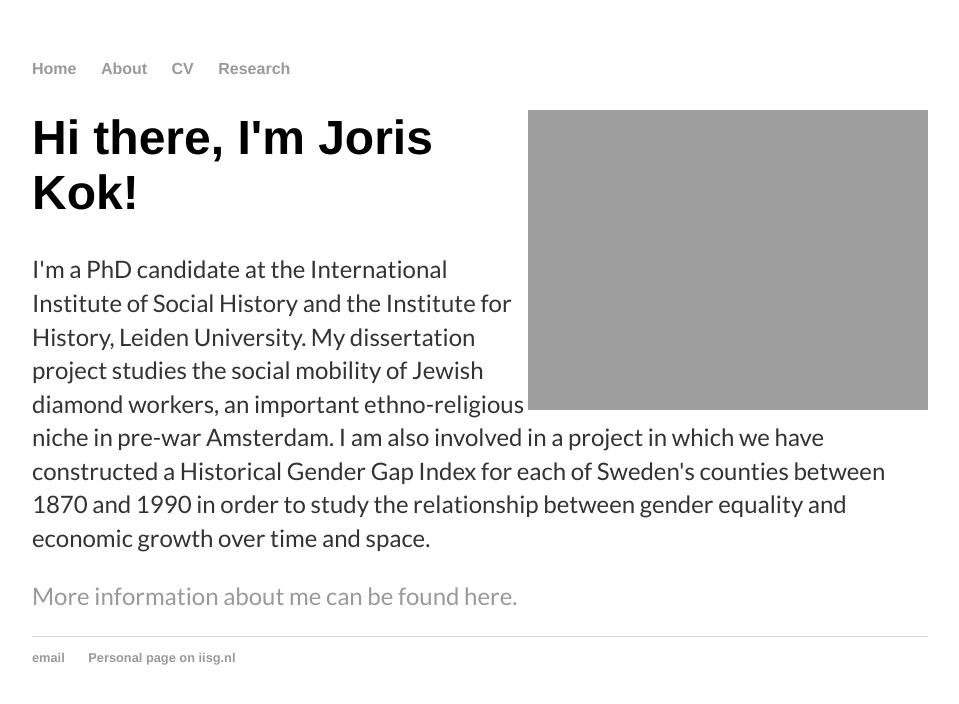
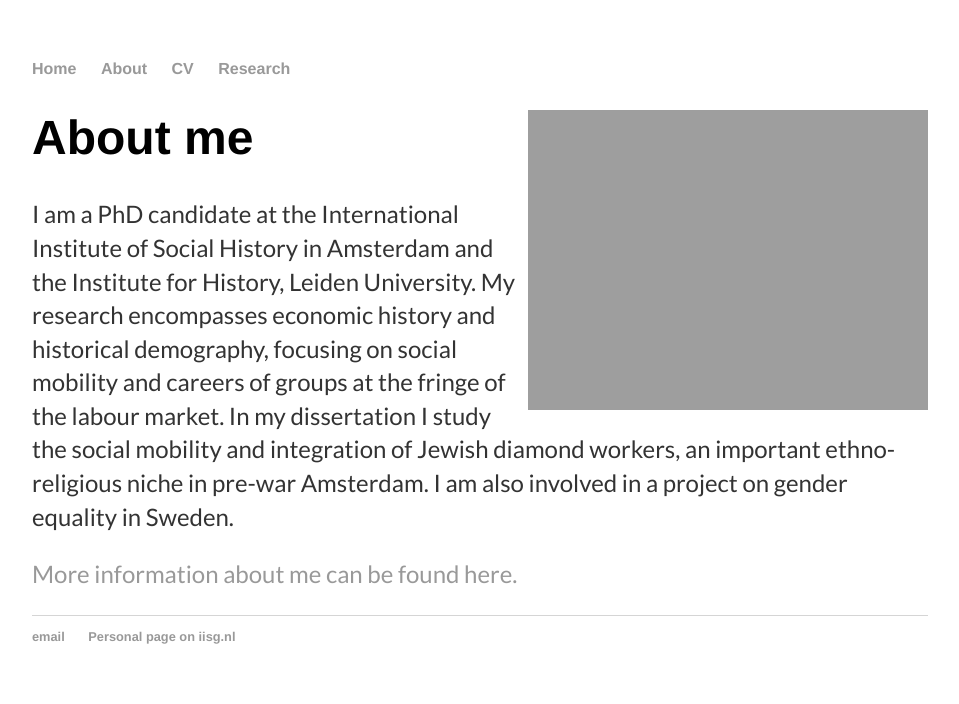
Before and after one commit to kok-joris/kok-joris.github.io, a Jekyll site: the page built from index.html, in a window 1280 px wide. Shown: the top 704 px of the page, without its empty margins (160-1119 px from the left). Built offline with Jekyll 4.4.1, drawn with Linux system fonts in a browser that asks for light colours; Markdown is read by kramdown in place of the engine named in the settings.

Commit message:
Update index.html

```diff
--- a/index.html
+++ b/index.html
@@ -4,7 +4,7 @@
 ---
 <div class="blurb">
 	<img src="https://kok-joris.github.io/images/joris_iisgfoto.jpg" class="inline" align="right" height=300>
-	<h1>Hi there, I'm Joris Kok!</h1>
-	<p>I'm a PhD candidate at the International Institute of Social History and the Institute for History, Leiden University. My dissertation project studies the social mobility of Jewish diamond workers, an important ethno-religious niche in pre-war Amsterdam. I am also involved in a project in which we have constructed a Historical Gender Gap Index for each of Sweden's counties between 1870 and 1990 in order to study the relationship between gender equality and economic growth over time and space.</p>
+	<h1>About me</h1>
+	<p>I am a PhD candidate at the International Institute of Social History in Amsterdam and the Institute for History, Leiden University. My research encompasses economic history and historical demography, focusing on social mobility and careers of groups at the fringe of the labour market. In my dissertation I study the social mobility and integration of Jewish diamond workers, an important ethno-religious niche in pre-war Amsterdam. I am also involved in a project on gender equality in Sweden. </p>
 	<p><a href="/about">More information about me can be found here.</a></p>
 </div><!-- /.blurb -->
```
